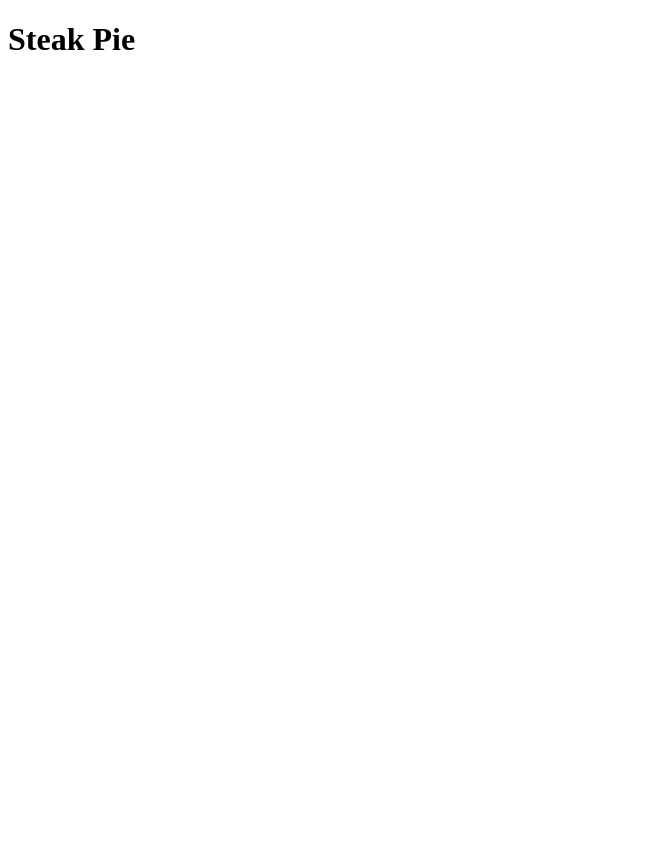
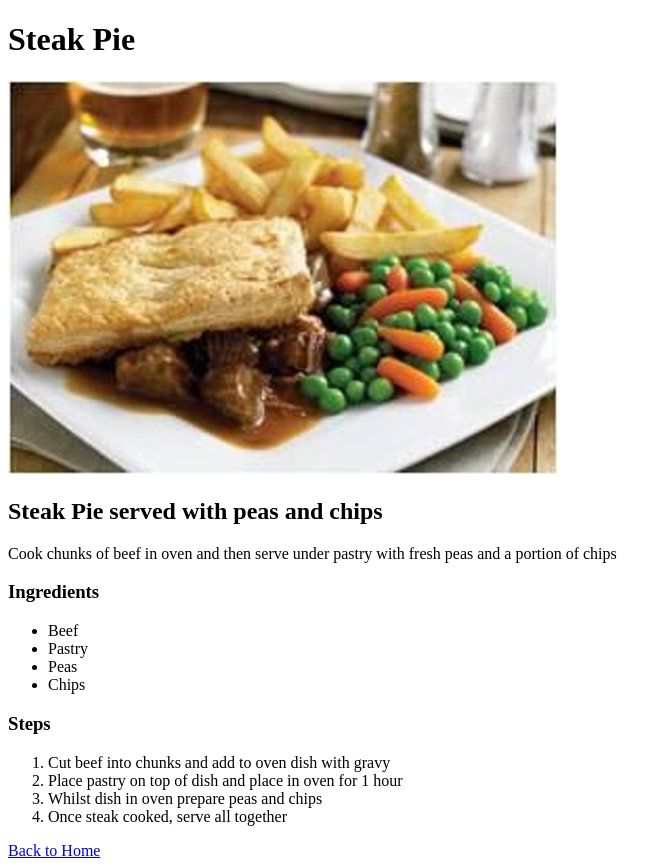
Before and after one commit to gregmjsco/odin-recipes, a plain HTML site: page recipes/steakpie.html in a window 1280 px wide. Shown: the whole page, without its empty margins (0-671 px from the left). Before the commit the page ends 800 px from the top, so only its background shows below. Drawn offline with Linux system fonts and the light colour scheme.

Commit message:
Add steak-pie.jpg and update steakpie.html

```diff
--- a/recipes/steakpie.html
+++ b/recipes/steakpie.html
@@ -6,5 +6,26 @@
 </head>
 <body>
     <h1>Steak Pie</h1>
+    <img src="../images/steak-pie.jpg">
+    <h2>Steak Pie served with peas and chips</h2>
+    <p>Cook chunks of beef in oven and then serve under pastry with fresh peas and a portion of chips</p>
+
+    <h3>Ingredients</h3>
+    <ul>
+        <li>Beef</li>
+        <li>Pastry</li>
+        <li>Peas</li>
+        <li>Chips</li>
+    </ul>
+
+    <h3>Steps</h3>
+    <ol>
+        <li>Cut beef into chunks and add to oven dish with gravy</li>
+        <li>Place pastry on top of dish and place in oven for 1 hour</li>
+        <li>Whilst dish in oven prepare peas and chips</li>
+        <li>Once steak cooked, serve all together</li>
+    </ol>
+
+    <a href="../index.html">Back to Home</a>
 </body>
 </html>
```
Also changed, not shown: images/steak-pie.jpg (added).
